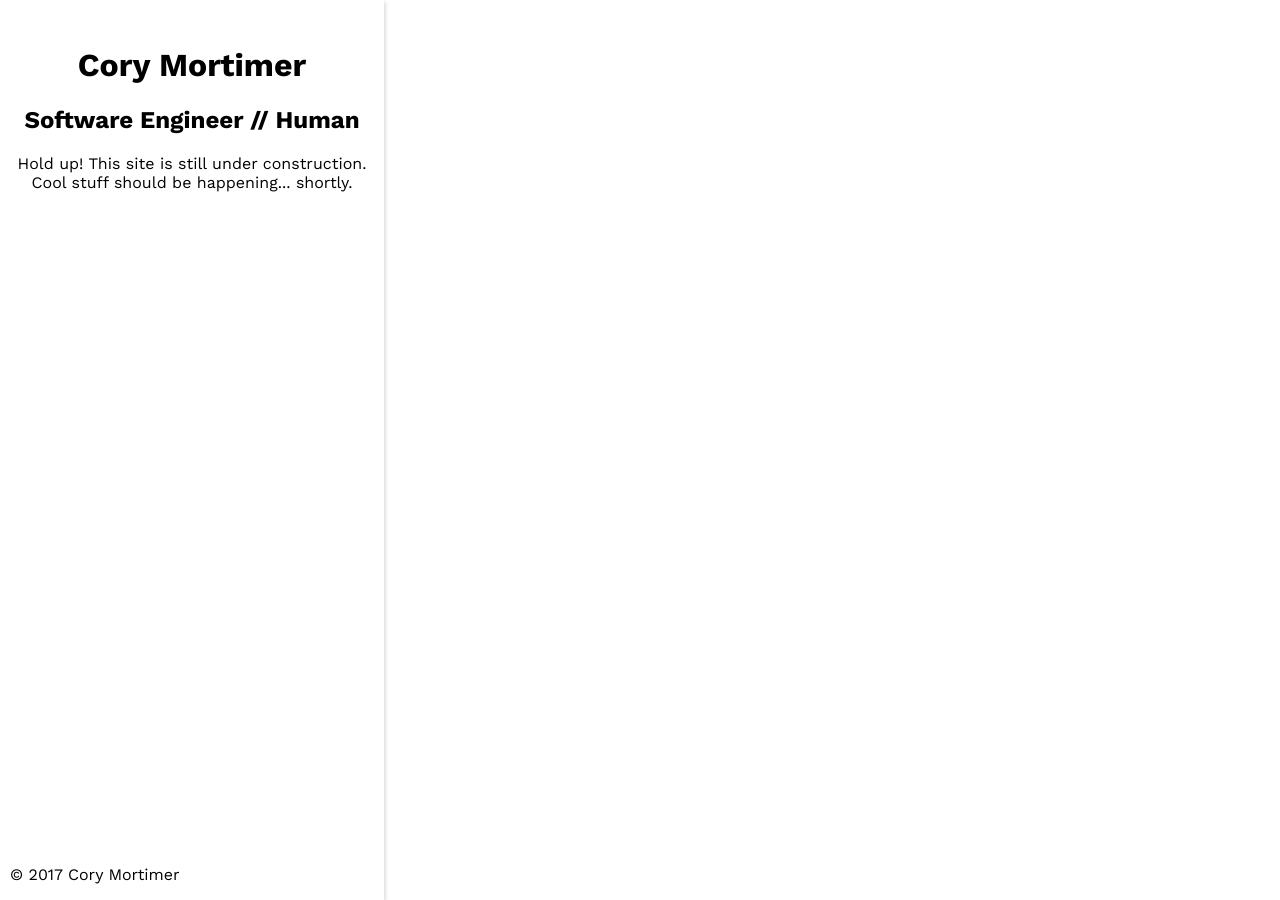
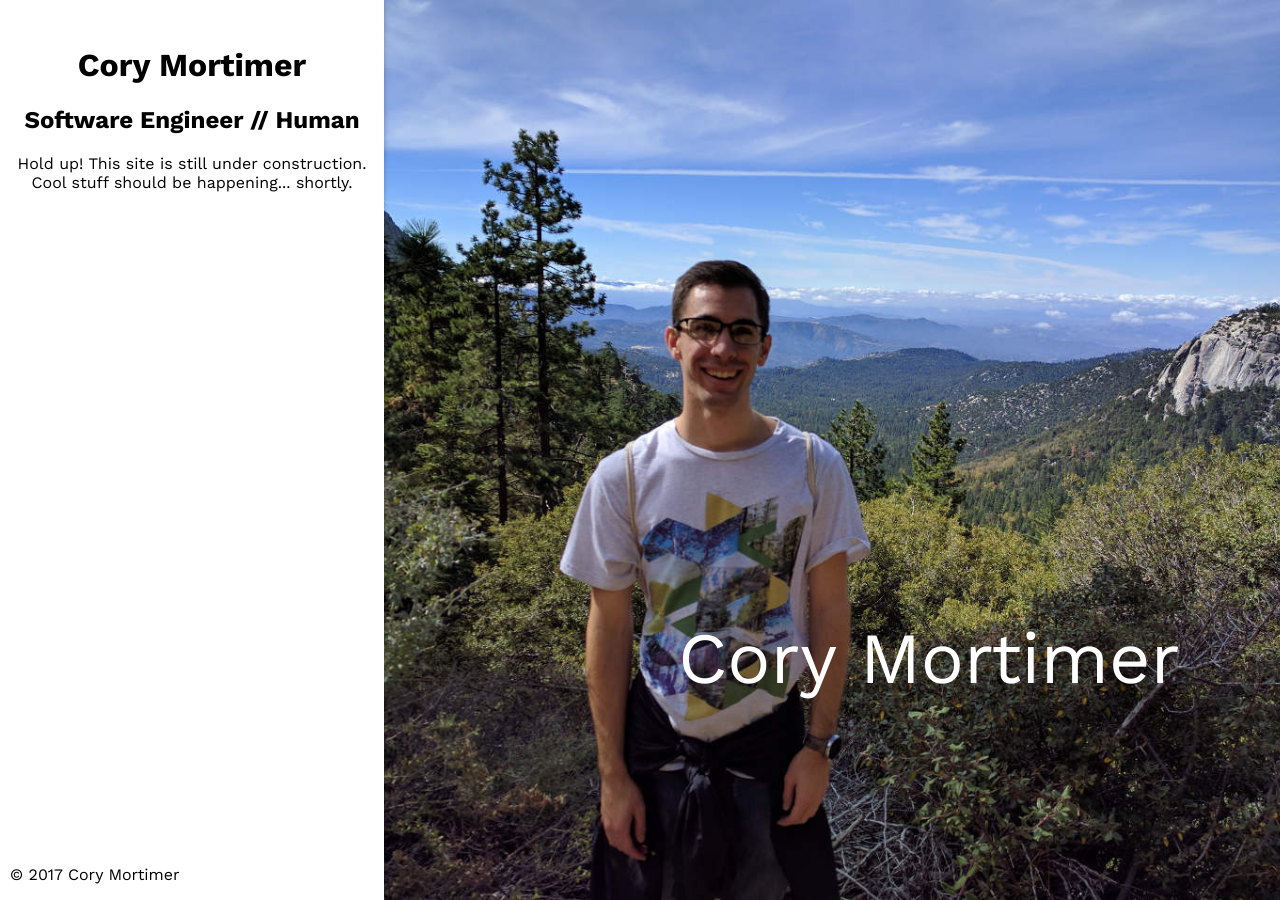
Before and after one commit to CoryMortimer/CoryMortimer.github.io, a Jekyll site: the page built from index.md, in a window 1280 px wide and 900 px high. Built offline with Jekyll 4.4.1, drawn with Linux system fonts in a browser that asks for light colours.

Commit message:
One more try

```diff
--- a/css/home.scss
+++ b/css/home.scss
@@ -72,7 +72,7 @@ body {
       z-index: -1;
       width: 100%;
       height: 100%;
-      background: url(/cory_background.jpg) no-repeat center center fixed;
+      background: url(/assets/cory_background.jpg) no-repeat center center fixed;
       -webkit-background-size: cover;
       -moz-background-size: cover;
       -o-background-size: cover;
```
